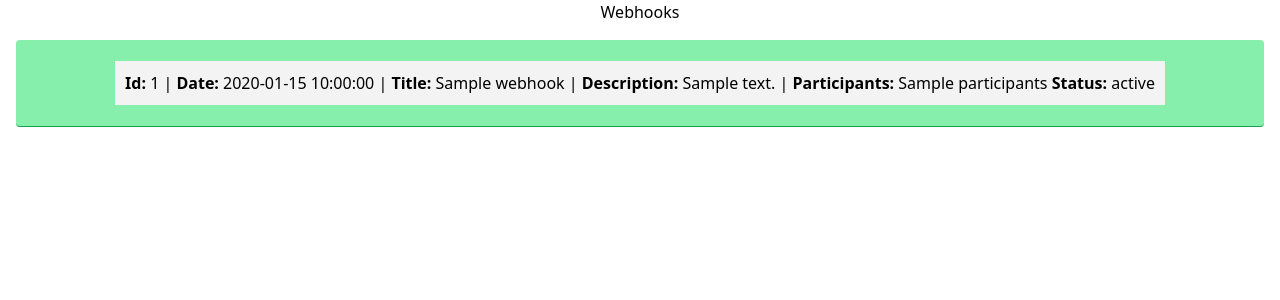
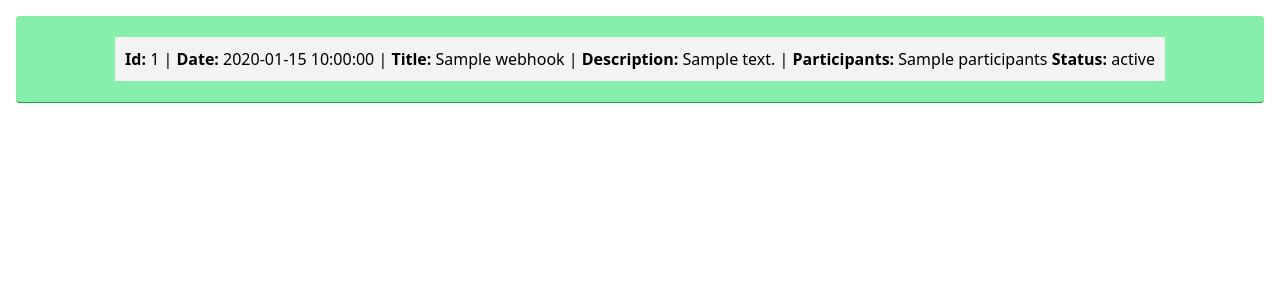
Before and after one commit to atejada/python-read-webhooks, a Flask app: template templates/main.html in a window 1280 px wide. Shown: the top 300 px of the page. Run offline with Flask 3, Linux system fonts and the light colour scheme; the template is opened without the code that fills it: most values are stand-ins (such as "Sample title", 1, 10 or a date in 2020); some libraries are stand-ins or nearby versions.

Commit message:
Update base.html

```diff
--- a/templates/base.html
+++ b/templates/base.html
@@ -5,7 +5,6 @@
     <meta name="viewport" content="width=device-width, initial-scale=1">
     <script src="https://cdn.tailwindcss.com"></script>
     <title>Webhooks</title>
-    <h1 class='h1'>Webhooks</h1>
     <style>
         .webhook {
             padding: 10px;
```
